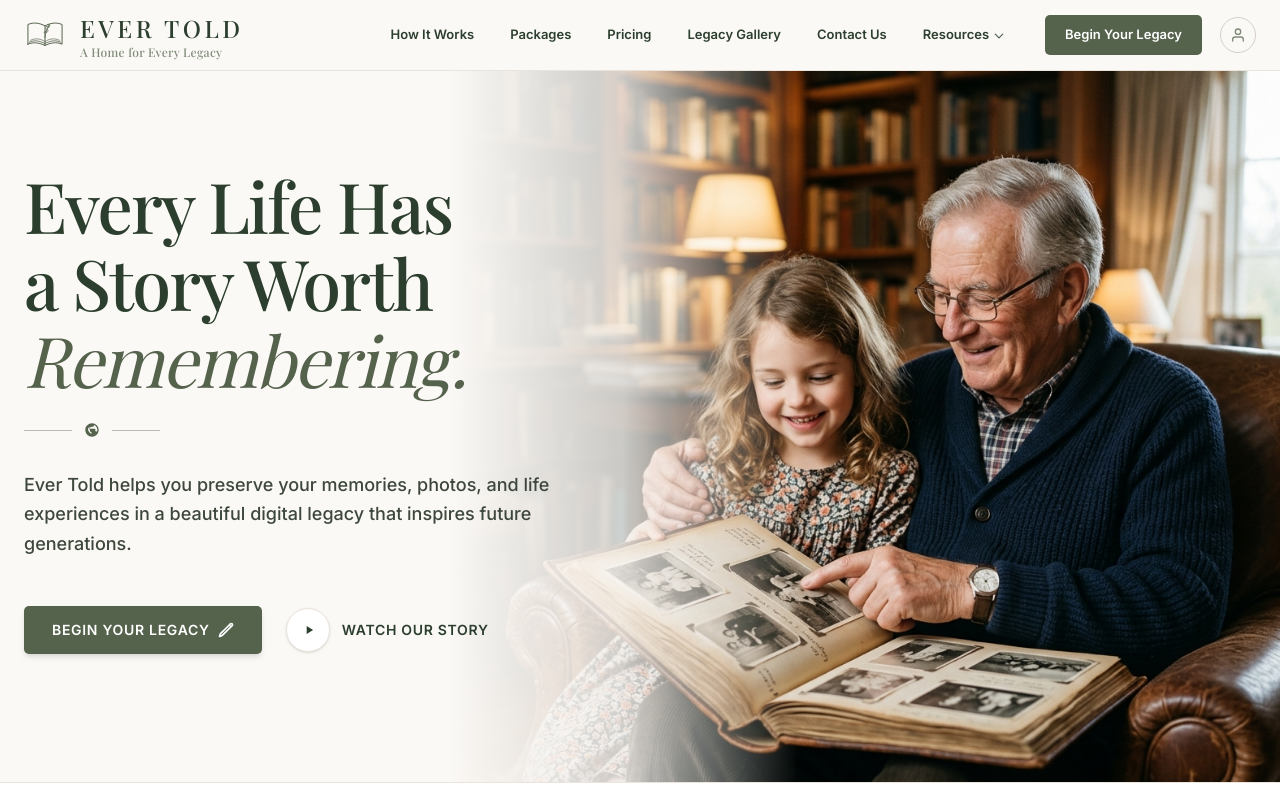
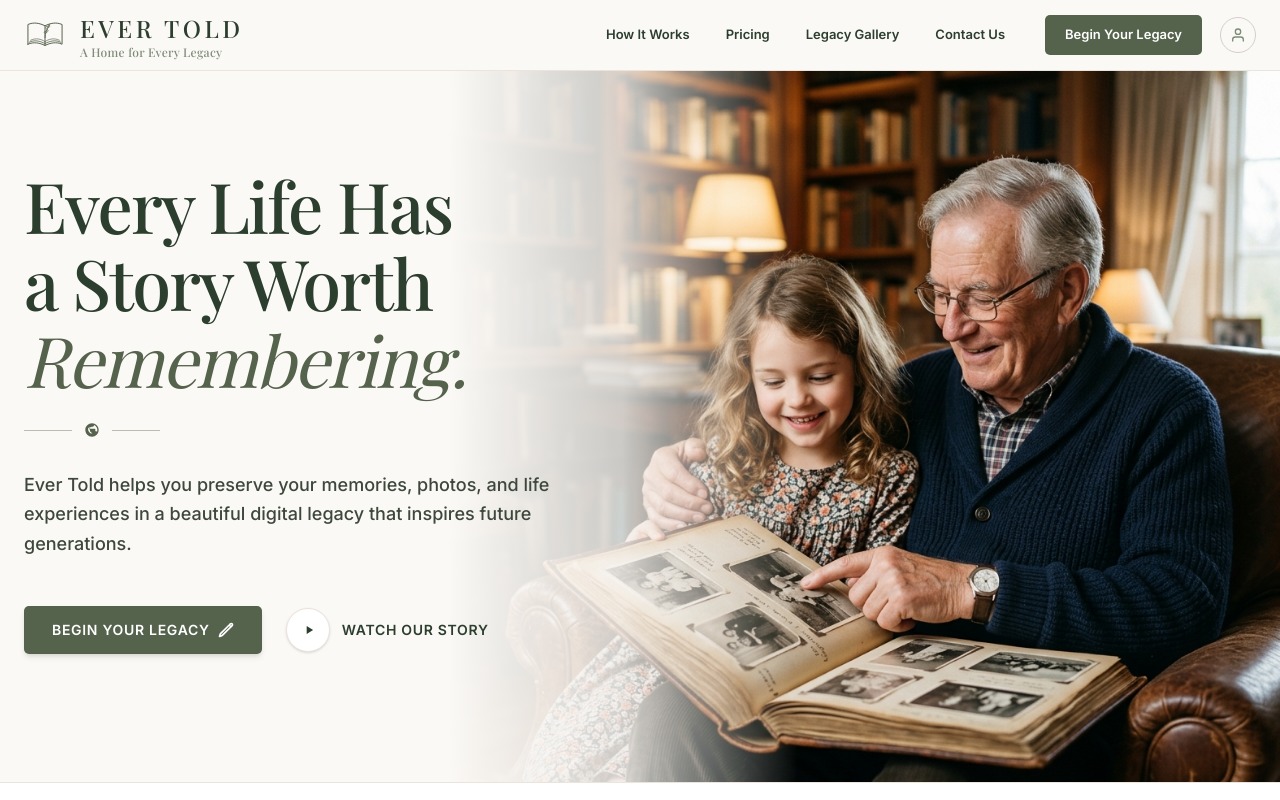
Before and after one commit to muhammad-saaim-dev/Ever-told, a Next.js app: page / in a window 1280 px wide. Shown: the top 800 px of the page. Built offline with nearby package versions, Linux system fonts and the light colour scheme; a web font is replaced by a local one.

Commit message:
header set

```diff
--- a/src/components/Header.jsx
+++ b/src/components/Header.jsx
@@ -71,12 +71,7 @@ export default function Header() {
           >
             How It Works
           </Link>
-          <Link
-            href="#packages"
-            className="text-[13px] font-semibold text-[#2C3E2D] hover:text-[#55624C] transition-colors py-1"
-          >
-            Packages
-          </Link>
+
           <Link
             href="/pricing"
             className={`text-[13px] font-semibold transition-colors py-1 ${
@@ -107,12 +102,7 @@ export default function Header() {
           >
             Contact Us
           </Link>
-          <div className="relative group cursor-pointer flex items-center text-[13px] font-semibold text-[#2C3E2D] hover:text-[#55624C] transition-colors">
-            Resources
-            <svg className="w-3 h-3 ml-1 mt-0.5 opacity-80" fill="none" stroke="currentColor" strokeWidth="2.5" viewBox="0 0 24 24">
-              <path strokeLinecap="round" strokeLinejoin="round" d="M19.5 8.25l-7.5 7.5-7.5-7.5" />
-            </svg>
-          </div>
+
         </nav>
 
         {/* CTAs */}
```
